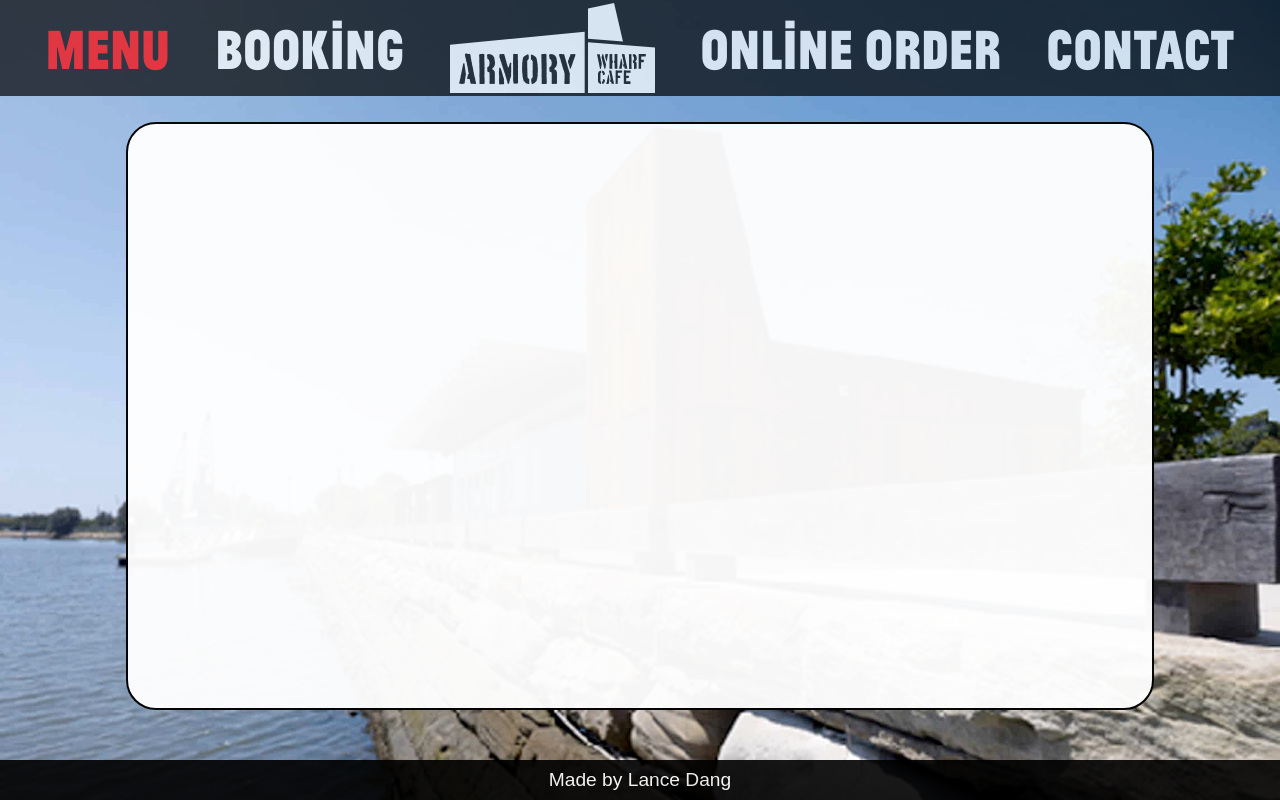
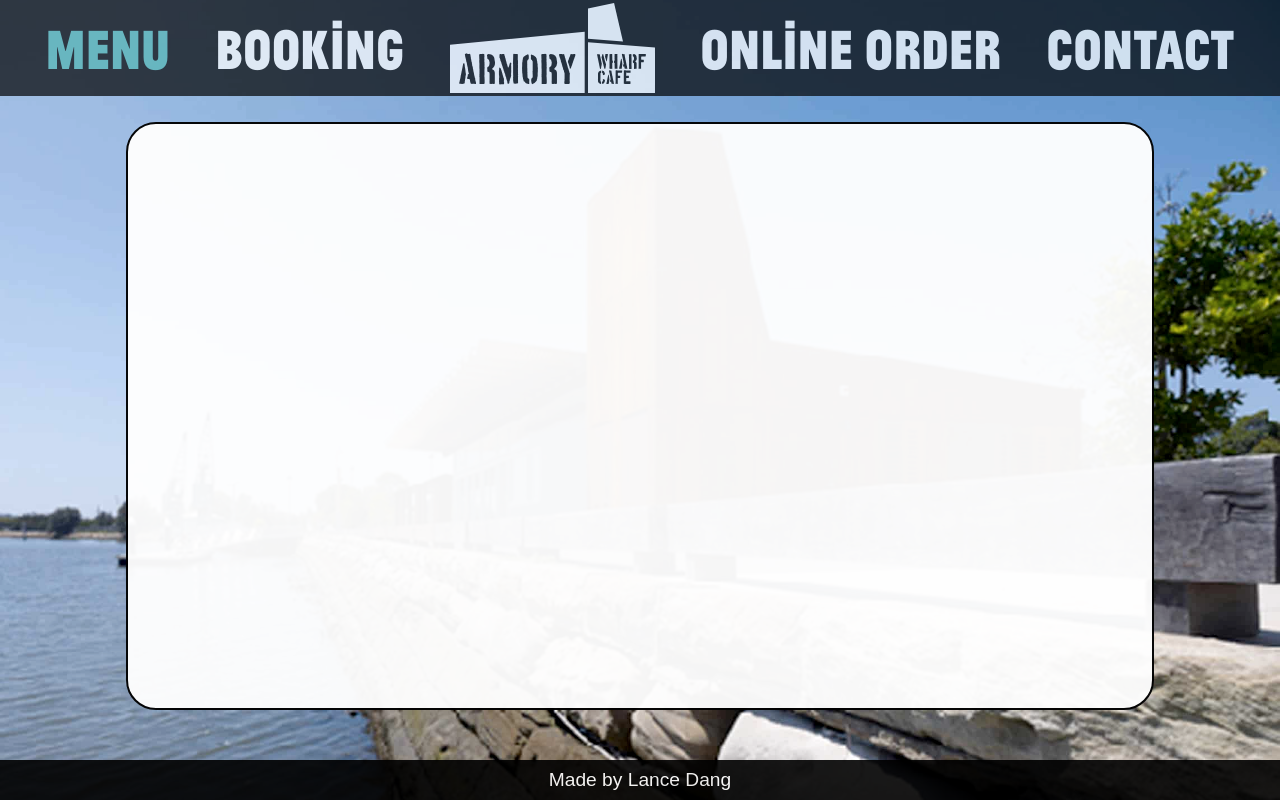
Before and after one commit to lancedang64/project_restaurant-page, a website built with webpack: page src/index.html in a window 1280 px wide. Both pictures are taken after a click on the element "menu". Built offline with nearby package versions, Linux system fonts and the light colour scheme.

Commit message:
Added remaing tabs. Updated UI

```diff
--- a/src/modules/home.js
+++ b/src/modules/home.js
@@ -3,8 +3,10 @@ import renderHomeTab from './tab-home.js';
 import renderFooter from './footer.js';
 import renderMenuTab from './tab-menu.js';
 import renderBookingTab from './tab-booking.js';
+import renderOrderTab from './tab-online-order.js';
+import renderContactTab from './tab-contact.js';
 
-const renderHome = () => {
+const loadPage = () => {
   const contentDiv = document.querySelector('.content');
 
   const bgImageDiv = document.createElement('div');
@@ -19,8 +21,10 @@ const renderHome = () => {
   renderHomeTab(tabContent);
   renderMenuTab(tabContent);
   renderBookingTab(tabContent);
+  renderOrderTab(tabContent);
+  renderContactTab(tabContent);
 
   renderFooter(contentDiv);
 };
 
-export default renderHome;
+export default loadPage;
--- a/src/style.css
+++ b/src/style.css
@@ -64,20 +64,28 @@ footer {
 
 .tab-item:hover {
   cursor: pointer;
+  color: #53b6b3;
+  animation: fade-in 0.5s;
 }
 
 .tab-item--selected {
-  color: red;
+  color: #53b6b3;
+  animation: fade-in 0.5s;
 }
 
 #item-logo {
   flex-shrink: 0;
   width: 16%;
+  animation: fade-in-logo 0.5s;
+}
+
+#item-logo:hover {
+  background-color: #53b6b3;
   animation: fade-in 0.5s;
 }
 
 .hidden {
-  display:none;
+  display: none;
 }
 
 .tab-content {
@@ -133,3 +141,11 @@ footer {
     opacity: 96%;
   }
 }
+
+@keyframes fade-in-logo {
+  0% {
+    background-color: none;
+  }
+  100% {
+  }
+}
```
